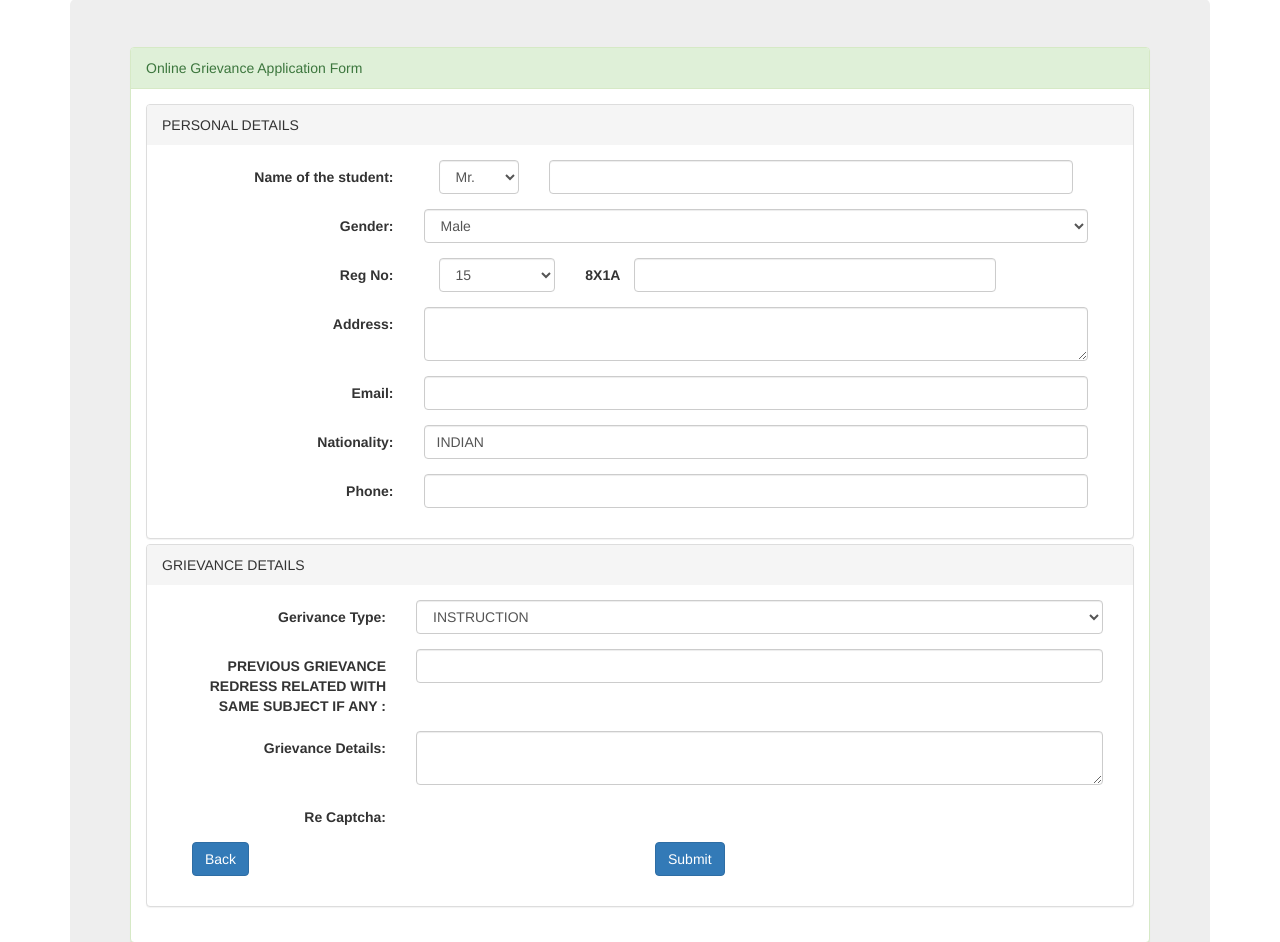
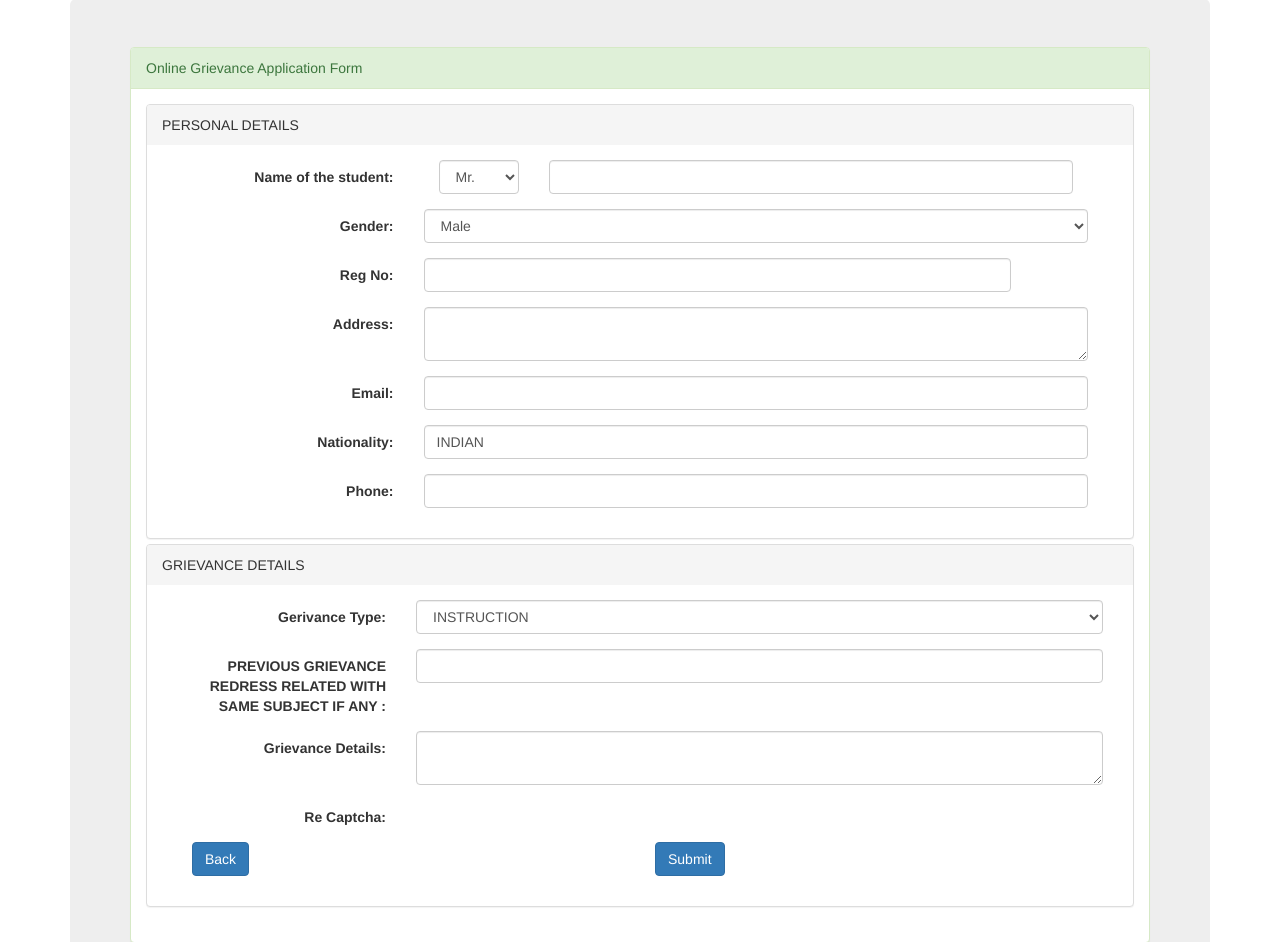
Before and after one commit to giridhar196/Grievance, a PHP site: page / in a window 1280 px wide. Shown: the part 114-1056 px from the top of the page. Run offline with PHP 8.4, Linux system fonts and the light colour scheme; some libraries are stand-ins or nearby versions.

Commit message:
Removed number drop down

```diff
--- a/index.html
+++ b/index.html
@@ -13,7 +13,7 @@
         $(document).ready(function () {
             $("#erreoMessage").hide();
             $("#txtRegNo").keyup(function () {
-                $regNo = $("#sleRgNoYr").val() + "8X1A" + $("#txtRegNo").val();
+                $regNo = $("#txtRegNo").val();
                 $.ajax({
                     type: "POST",
                     url: "getDetails.php",
@@ -82,16 +82,7 @@
                                                 <div class="form-group">
                                                     <label class="control-label col-sm-3" for="sleRgNoYr">Reg No:</label>
                                                     <div class="col-sm-8">
-                                                        <div class="col-md-3">
-                                                            <select class="form-control" required id="sleRgNoYr" name="sleRgNoYr">
-                                                                <option>15</option>
-                                                                <option>16</option>
-                                                            </select>
-                                                        </div>
-                                                        <label class="control-label col-md-1">8X1A</label>
-                                                        <div class="col-md-8">
-                                                            <input type="number" required id="txtRegNo" maxlength="4" minlength="4" class="form-control" name="txtRegNo" />
-                                                        </div>
+                                                        <input type="number" required id="txtRegNo" maxlength="4" minlength="4" class="form-control" name="txtRegNo" />
                                                     </div>
                                                 </div>
                                                 <div class="form-group">
--- a/post.php
+++ b/post.php
@@ -11,9 +11,8 @@ if ($_POST) {
             $title = $_POST['sleTitle'];
             $name = $_POST['inptName'];
             $gender = $_POST['sleGender'];
-            $sleRgNoYr = $_POST['sleRgNoYr'];
             $regId = $_POST['txtRegNo'];
-            $RegistrationId = $sleRgNoYr . '8X1A' . $regId;
+            $RegistrationId = $regId;
             $address = $_POST['txtAddress'];
             $Email = $_POST['inptEmail'];
             $Nationality = $_POST['inptNationality'];
```
